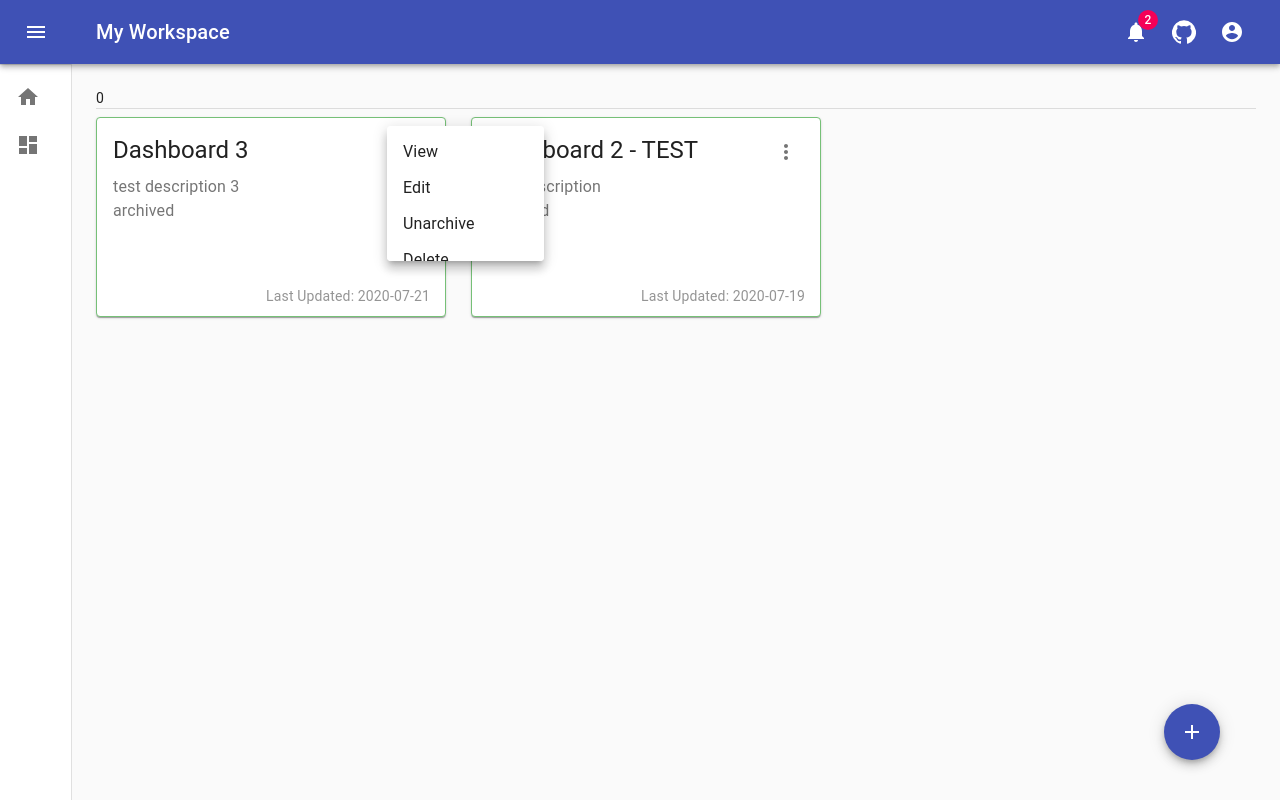
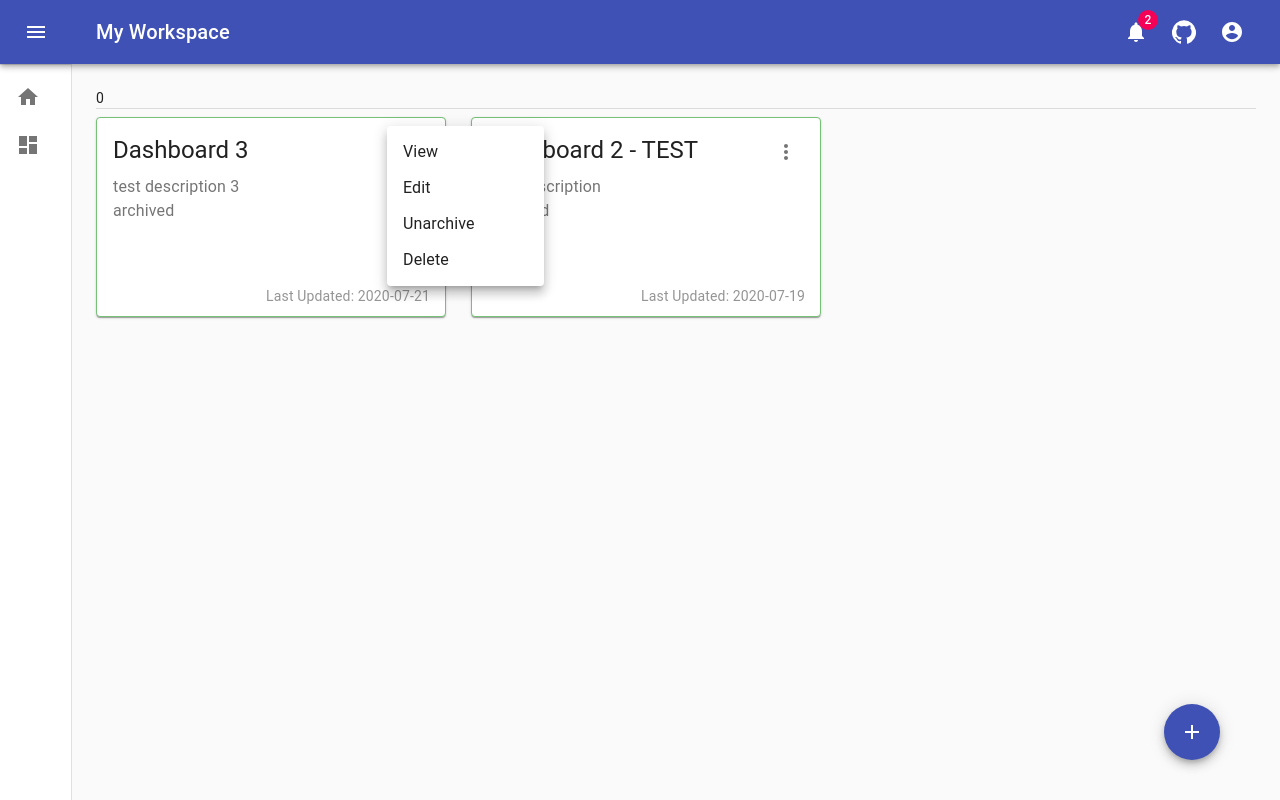
Before and after one commit to nastassia-dev/issue-tracker, a React app: page /dashboards in a window 1280 px wide. Both pictures are taken after a click on the button 411 px from the left and 152 px from the top of the page. Built offline with nearby package versions, Linux system fonts and the light colour scheme; data requests are answered from the project's data file.

Commit message:
Update styling and layout

```diff
--- a/src/components/common/MoreVertMenu.js
+++ b/src/components/common/MoreVertMenu.js
@@ -6,7 +6,7 @@ import MenuItem from '@material-ui/core/MenuItem';
 import MoreVertIcon from '@material-ui/icons/MoreVert';
 import { makeStyles } from '@material-ui/core/styles';
 
-const ITEM_HEIGHT = 30;
+const ITEM_HEIGHT = 10;
 const useStyles = makeStyles({
 	root: styles => ({
 		position: 'absolute',
@@ -23,7 +23,7 @@ const MoreVertMenu = ({ options, styles, handleAction }) => {
 	const [anchorEl, setAnchorEl] = React.useState(null);
 	const classes = useStyles(styles);
 	const open = Boolean(anchorEl);
-
+	const totalOptions = options.length || 1;
 	const handleOpen = e => setAnchorEl(e.currentTarget);
 	const handleClose = () => setAnchorEl(null);
 	const handleClick = ({ currentTarget: { dataset: { actionName } } }) => {
@@ -43,7 +43,7 @@ const MoreVertMenu = ({ options, styles, handleAction }) => {
 				onClose={handleClose}
 				PaperProps={{
 					style: {
-						maxHeight: ITEM_HEIGHT * 4.5,
+						maxHeight: totalOptions * ITEM_HEIGHT * 4.5,
 						width: '20ch',
 					},
 				}}
--- a/src/components/dashboards/DraggableTask.js
+++ b/src/components/dashboards/DraggableTask.js
@@ -50,7 +50,7 @@ const Task = ({ task, isDragging, innerRef, saveTask, deleteTask, ...props }) =>
 			{
 				showEdit && (
         <IconButton
-					style={{ position: 'absolute', right: 8, top: 8 }}
+					style={{ backgroundColor: '#fafafa', position: 'absolute', right: 8, top: 8 }}
 					size='small'
 					onClick={handleEditClicked}
         >
--- a/src/components/dashboards/DroppableColumn.js
+++ b/src/components/dashboards/DroppableColumn.js
@@ -14,7 +14,7 @@ import { ColumnShape, DashboardShape, TaskShape } from '../../prop-type-shapes';
 
 const useStyles = makeStyles(() => ({
 	column: {
-		height: 600,
+		height: 640,
 		width: 300,
 		padding: '10px 5px',
 		backgroundColor: '#e3f1ff',
@@ -44,6 +44,8 @@ const DroppableColumn = ({ column, ownTasks: tasks, dashboard, saveColumn, saveT
 	};
 	return (
 		<Paper className={classes.column}>
+			<div style={{ height: 595, display: 'flex', flexDirection: 'column' }}>
+			<div>
 				<EditableTitle
 					title={column.title}
 					isEditing={showTitleEdit}
@@ -52,9 +54,10 @@ const DroppableColumn = ({ column, ownTasks: tasks, dashboard, saveColumn, saveT
 					onTitleSave={onTitleSave}
 					onEditCancel={() => setShowTitleEdit(false)}
 				/>
-			{!showTitleEdit	&&
+				{!showTitleEdit &&
 					<MoreVertMenu options={actionOpts} styles={menuStyles} handleAction={handleAction} />
 				}
+			</div>
 			<Droppable
 				droppableId={column.id}
 			>
@@ -63,8 +66,10 @@ const DroppableColumn = ({ column, ownTasks: tasks, dashboard, saveColumn, saveT
 						ref={provided.innerRef}
 						{...provided.droppableProps}
 						style={{
-							backgroundColor: (snapshot.isDraggingOver ? 'grey' : 'yellow'),
+							backgroundColor: (snapshot.isDraggingOver ? 'grey' : 'transparent'),
 							transition: 'background-color 0.2s ease',
+							flexGrow: 1,
+							overflow: 'scroll',
 						}}
 					>
 						{(tasks || []).map((task, index) => (
@@ -80,6 +85,7 @@ const DroppableColumn = ({ column, ownTasks: tasks, dashboard, saveColumn, saveT
 					</div>
 				)}
 			</Droppable>
+			</div>
 			<ManageTaskContainer saveTask={handleTaskSave} deleteTask={handleTaskDelete} />
 		</Paper>
 	);
--- a/src/components/dashboards/ManageTaskContainer.js
+++ b/src/components/dashboards/ManageTaskContainer.js
@@ -8,17 +8,18 @@ import ManageTaskDialog from './ManageTaskDialog';
 const ManageTaskContainer = ({ saveTask, deleteTask }) => {
 	const [isOpen, setIsOpen] = useState(false);
 
+	if (isOpen) {
 		return (
-		isOpen
-			?	(
 			<ManageTaskDialog
 				isOpen={isOpen}
 				setIsOpen={setIsOpen}
 				saveTask={saveTask}
 				deleteTask={deleteTask}
 			/>
-				)
-			:	(
+		);
+	}
+
+	return (
 		<Tooltip title='Create Task'>
 			<IconButton
 				style={{ float: 'right', cursor: 'pointer' }}
@@ -28,7 +29,6 @@ const ManageTaskContainer = ({ saveTask, deleteTask }) => {
 				<AddIcon />
 			</IconButton>
 		</Tooltip>
-			)
 	);
 };
 
--- a/src/components/dashboards/ManageTaskDialog.js
+++ b/src/components/dashboards/ManageTaskDialog.js
@@ -57,7 +57,7 @@ const ManageTaskDialog = ({ task = {}, isOpen, setIsOpen, saveTask, deleteTask }
 					Cancel
 				</Button>
 				{
-					deleteTask && (
+					task.content && (
           <Button color='primary' onClick={handleDelete}>
 						Delete
           </Button>
--- a/src/redux/actions/dashboardsActions.js
+++ b/src/redux/actions/dashboardsActions.js
@@ -163,9 +163,11 @@ export function deleteColumn (dashboard, columnId) {
 }
 export function saveColumnBulk (columns) {
 	return function (dispatch) {
+		// TODO add save optimistic
+		dispatch(saveColumnSuccess(columns));
 		return dashboardApi
 			.saveColumnBulk(columns)
-			.then(savedColumns => dispatch(saveColumnSuccess(savedColumns)))
+			// .then(savedColumns => dispatch(saveColumnSuccess(savedColumns)))
 			.catch(e => dispatch(saveColumnError(e)));
 	};
 }
```
Lines whose indentation alone changed are shown as unchanged.
